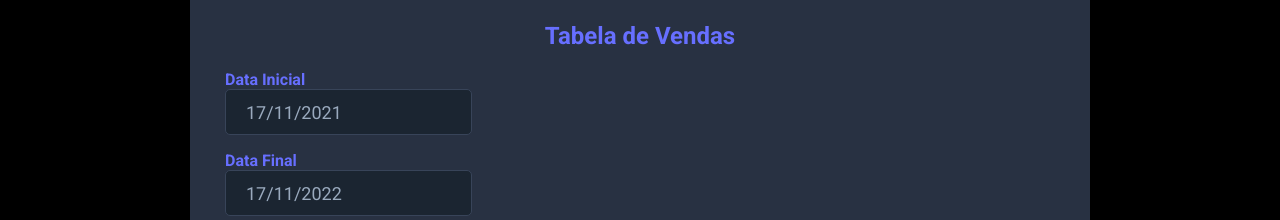
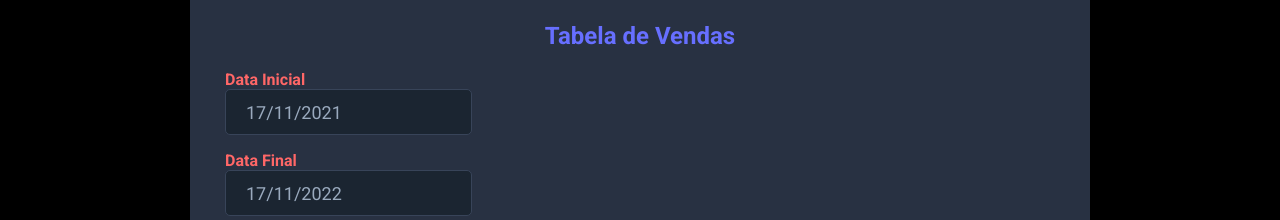
Before and after one commit to claubeta2014/crmeta, a React (Vite) app in the folder frontend/: page / in a window 1280 px wide. Shown: the part 273-493 px from the top of the page. Built offline with nearby package versions, Linux system fonts and the light colour scheme; no server answers.

Commit message:
Correcao do React

```diff
--- a/frontend/src/componentes/CartaoVendas/styles.css
+++ b/frontend/src/componentes/CartaoVendas/styles.css
@@ -12,7 +12,7 @@
     text-align: center;
 }
 .crmeta-sales-subtitle{
-    color: #676fff;
+    color: #ff6767;
 }
 
 .crmeta-form-control-container {
```
